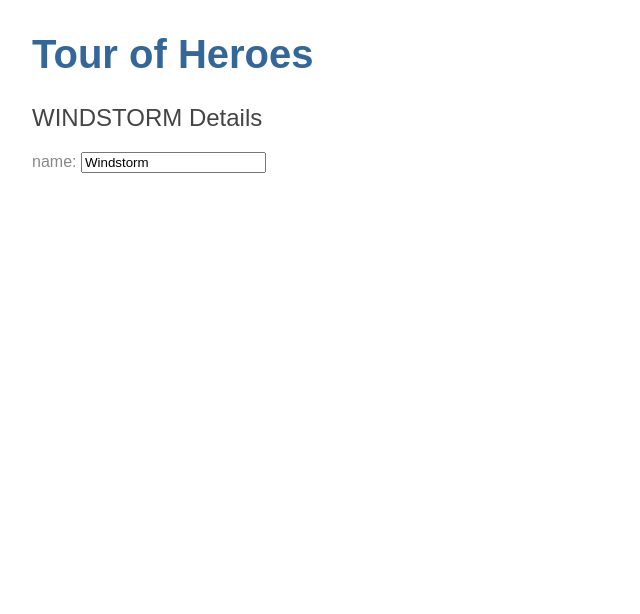
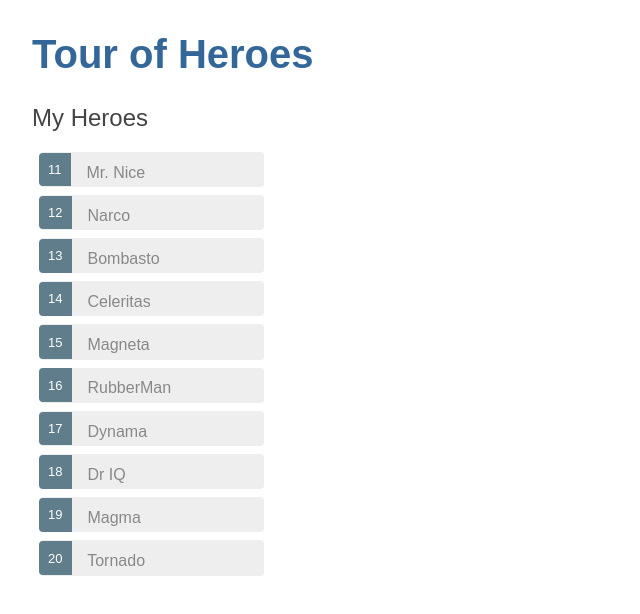
Before and after one commit to tara-fenton/seca-angular, an Angular app: page / in a window 1280 px wide. Shown: the top 614 px of the page, without its empty margins (0-640 px from the left). Built offline with nearby package versions, Linux system fonts and the light colour scheme.

Commit message:
List heroes with *ngFor

```diff
--- a/src/app/heroes/heroes.component.css
+++ b/src/app/heroes/heroes.component.css
@@ -0,0 +1,48 @@
+/* HeroesComponent's private CSS styles */
+.selected {
+  background-color: #CFD8DC !important;
+  color: white;
+}
+.heroes {
+  margin: 0 0 2em 0;
+  list-style-type: none;
+  padding: 0;
+  width: 15em;
+}
+.heroes li {
+  cursor: pointer;
+  position: relative;
+  left: 0;
+  background-color: #EEE;
+  margin: .5em;
+  padding: .3em 0;
+  height: 1.6em;
+  border-radius: 4px;
+}
+.heroes li.selected:hover {
+  background-color: #BBD8DC !important;
+  color: white;
+}
+.heroes li:hover {
+  color: #607D8B;
+  background-color: #DDD;
+  left: .1em;
+}
+.heroes .text {
+  position: relative;
+  top: -3px;
+}
+.heroes .badge {
+  display: inline-block;
+  font-size: small;
+  color: white;
+  padding: 0.8em 0.7em 0 0.7em;
+  background-color: #607D8B;
+  line-height: 1em;
+  position: relative;
+  left: -1px;
+  top: -4px;
+  height: 1.8em;
+  margin-right: .8em;
+  border-radius: 4px 0 0 4px;
+}
--- a/src/app/heroes/heroes.component.html
+++ b/src/app/heroes/heroes.component.html
@@ -1,6 +1,6 @@
-<h2>{{ hero.name | uppercase }} Details</h2>
-<div>
-    <label>name:
-      <input [(ngModel)]="hero.name" placeholder="name">
-    </label>
-</div>
+<h2>My Heroes</h2>
+<ul class="heroes">
+  <li *ngFor="let hero of heroes">
+    <span class="badge">{{hero.id}}</span> {{hero.name}}
+  </li>
+</ul>
--- a/src/app/heroes/heroes.component.ts
+++ b/src/app/heroes/heroes.component.ts
@@ -1,12 +1,16 @@
 import { Component, OnInit } from '@angular/core';
 import { Hero } from '../hero';
+import { HEROES } from '../mock-heroes';
 
 @Component({
   selector: 'app-heroes',
   templateUrl: './heroes.component.html',
   styleUrls: ['./heroes.component.css']
 })
+
 export class HeroesComponent implements OnInit {
+  heroes = HEROES;
+
   hero: Hero = {
     id: 1,
     name: 'Windstorm'
--- /dev/null
+++ b/src/app/mock-heroes.ts
@@ -0,0 +1,14 @@
+import { Hero } from './hero';
+
+export const HEROES: Hero[] = [
+  { id: 11, name: 'Mr. Nice' },
+  { id: 12, name: 'Narco' },
+  { id: 13, name: 'Bombasto' },
+  { id: 14, name: 'Celeritas' },
+  { id: 15, name: 'Magneta' },
+  { id: 16, name: 'RubberMan' },
+  { id: 17, name: 'Dynama' },
+  { id: 18, name: 'Dr IQ' },
+  { id: 19, name: 'Magma' },
+  { id: 20, name: 'Tornado' }
+];
```
